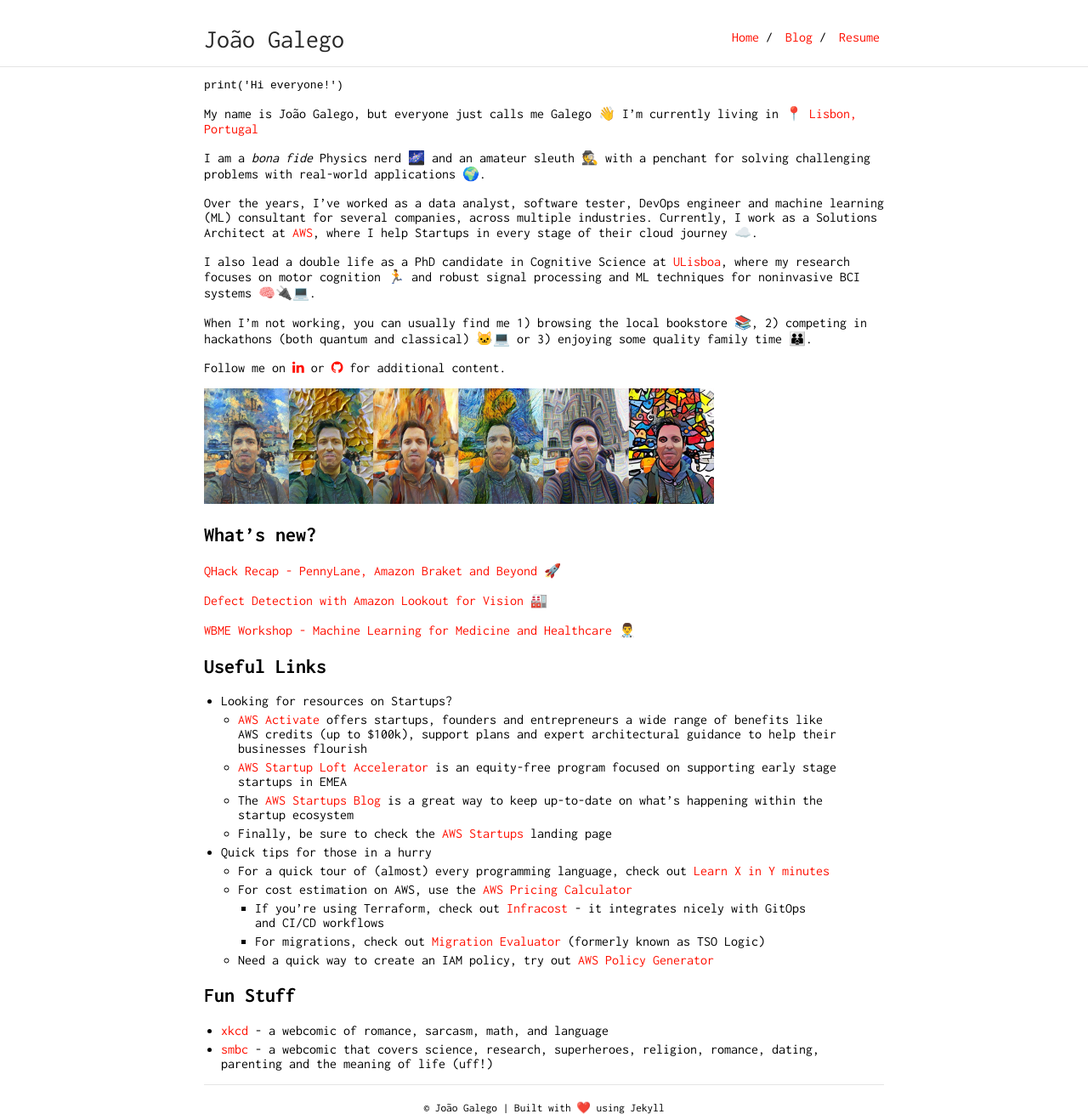
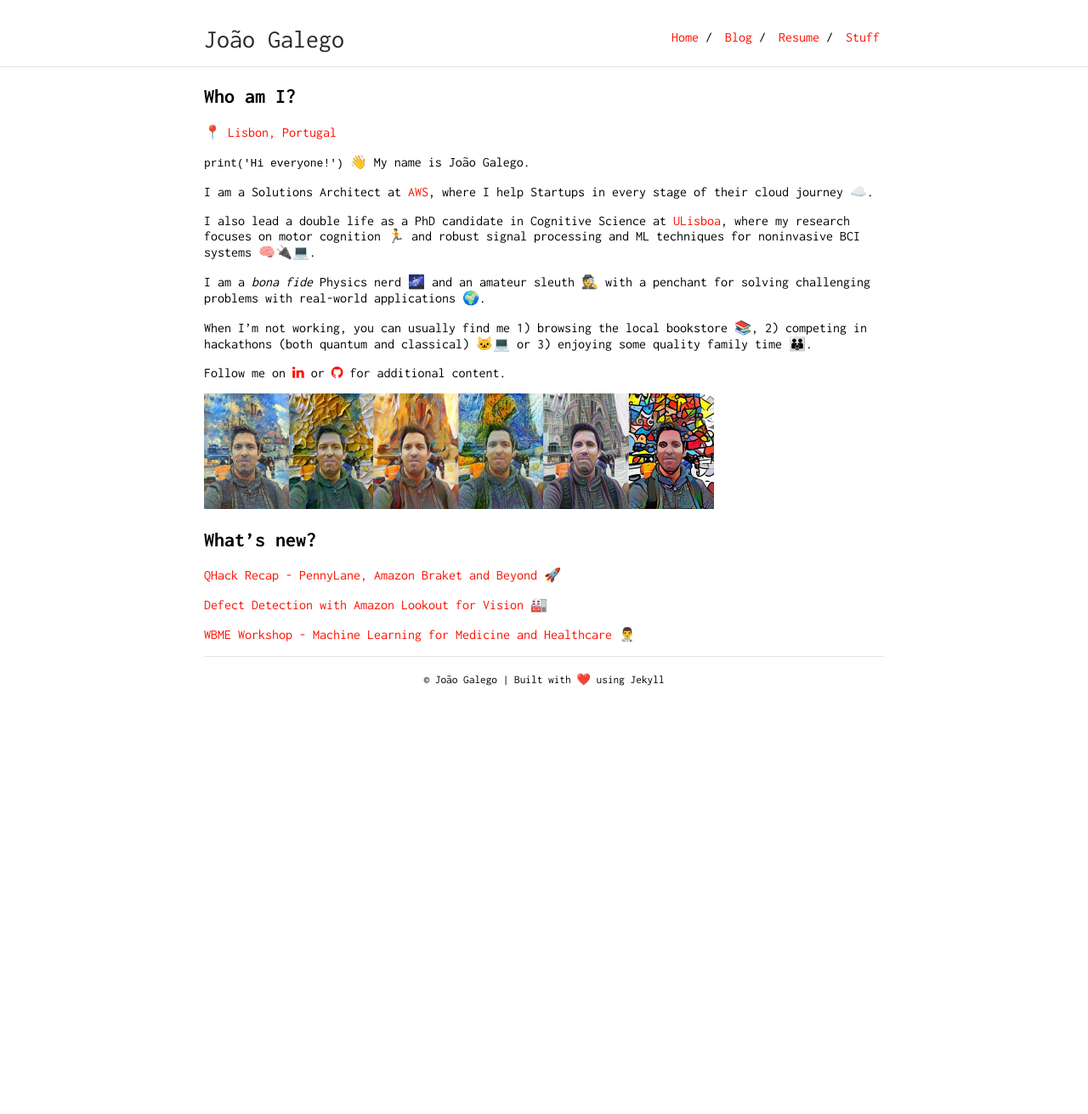
Before and after one commit to JGalego/JGalego.github.io, a Jekyll site: the page built from index.md, in a window 1280 px wide. Shown: the whole page at 85% size. Built offline with Jekyll 4.4.1, drawn with Linux system fonts in a browser that asks for light colours; after the commit the page ends 900 px from its top, so only the background shows below that.

Commit message:
Added stuff tab; Updated links

````diff
--- a/_config.yml
+++ b/_config.yml
@@ -19,6 +19,8 @@ nav:
     link: /blog
   - name: Resume
     link: /resume
+  - name: Stuff
+    link: /stuff
 
 kramdown:
   # parse markdown inside block-level HTML tag
--- a/index.md
+++ b/index.md
@@ -7,19 +7,19 @@ layout: default
 {% assign currentEdu = site.data.education | first %}
 {% assign currentRole = currentJob.roles | first %}
 
-```python
-print('Hi everyone!')
-```
+## Who am I?
 
-My name is João Galego, but everyone just calls me Galego 👋  I'm currently living in 📍 [{{ site.data.location.city }}, {{ site.data.location.country }}]({{ site.data.location.maps }})
+📍 [{{ site.data.location.city }}, {{ site.data.location.country }}]({{ site.data.location.maps }})
 
-I am a *bona fide* Physics nerd 🌌 and an amateur sleuth 🕵️ with a penchant for solving challenging problems with real-world applications 🌍.
+`print('Hi everyone!')` 👋  My name is João Galego.
 
-Over the years, I've worked as a data analyst, software tester, DevOps engineer and machine learning (ML) consultant for several companies, across multiple industries. Currently, I work as a {{ currentRole.name }} at [{{ currentJob.where.name }}]({{ currentJob.where.link }}), where I {{ currentRole.desc }}.
+I am a {{ currentRole.name }} at [{{ currentJob.where.name }}]({{ currentJob.where.link }}), where I {{ currentRole.desc }}.
 
 {% if currentEdu.when.end == nil %}
 I also lead a double life as a {{ currentEdu.degree }} candidate in {{ currentEdu.area }} at [{{ currentEdu.where.name }}]({{ currentEdu.where.link }}), where my research focuses on {{ currentEdu.research }}.
 {% endif %}
+
+I am a *bona fide* Physics nerd 🌌 and an amateur sleuth 🕵️ with a penchant for solving challenging problems with real-world applications 🌍.
 
 When I'm not working, you can usually find me 1) browsing the local bookstore 📚, 2) competing in hackathons (both quantum and classical) 🐱‍💻 or 3) enjoying some quality family time 👪.
 
@@ -32,22 +32,3 @@ Follow me on <a href="{{ site.data.contact.linkedin }}" class="fa fa-linkedin"><
 {% for post in site.posts limit:5 %}
 [{{ post.title }}]({{ post.url }})
 {% endfor %}
-
-## Useful Links
-
-* Looking for resources on Startups?
-    - [AWS Activate](https://aws.amazon.com/activate/) offers startups, founders and entrepreneurs a wide range of benefits like AWS credits (up to $100k), support plans and expert architectural guidance to help their businesses flourish
-    - [AWS Startup Loft Accelerator](https://aws-startup-lofts.com/emea/program/accelerator) is an equity-free program focused on supporting early stage startups in EMEA
-    - The [AWS Startups Blog](https://aws.amazon.com/blogs/startups/) is a great way to keep up-to-date on what's happening within the startup ecosystem
-    - Finally, be sure to check the [AWS Startups](https://aws.amazon.com/startups) landing page
-* Quick tips for those in a hurry
-    - For a quick tour of (almost) every programming language, check out [Learn X in Y minutes](https://learnxinyminutes.com/)
-    - For cost estimation on AWS, use the [AWS Pricing Calculator](https://calculator.aws/)
-        * If you're using Terraform, check out [Infracost](https://infracost.io) - it integrates nicely with GitOps and CI/CD workflows
-        * For migrations, check out [Migration Evaluator](https://aws.amazon.com/migration-evaluator) (formerly known as TSO Logic)
-    - Need a quick way to create an IAM policy, try out [AWS Policy Generator](https://awspolicygen.s3.amazonaws.com/policygen.html)
-
-## Fun Stuff
-
-* [xkcd](https://xkcd.com) - a webcomic of romance, sarcasm, math, and language
-* [smbc](https://smbc-comics.com) - a webcomic that covers science, research, superheroes, religion, romance, dating, parenting and the meaning of life (uff!)
````
Also changed, not shown: stuff.md (added, +45 -0 lines).
